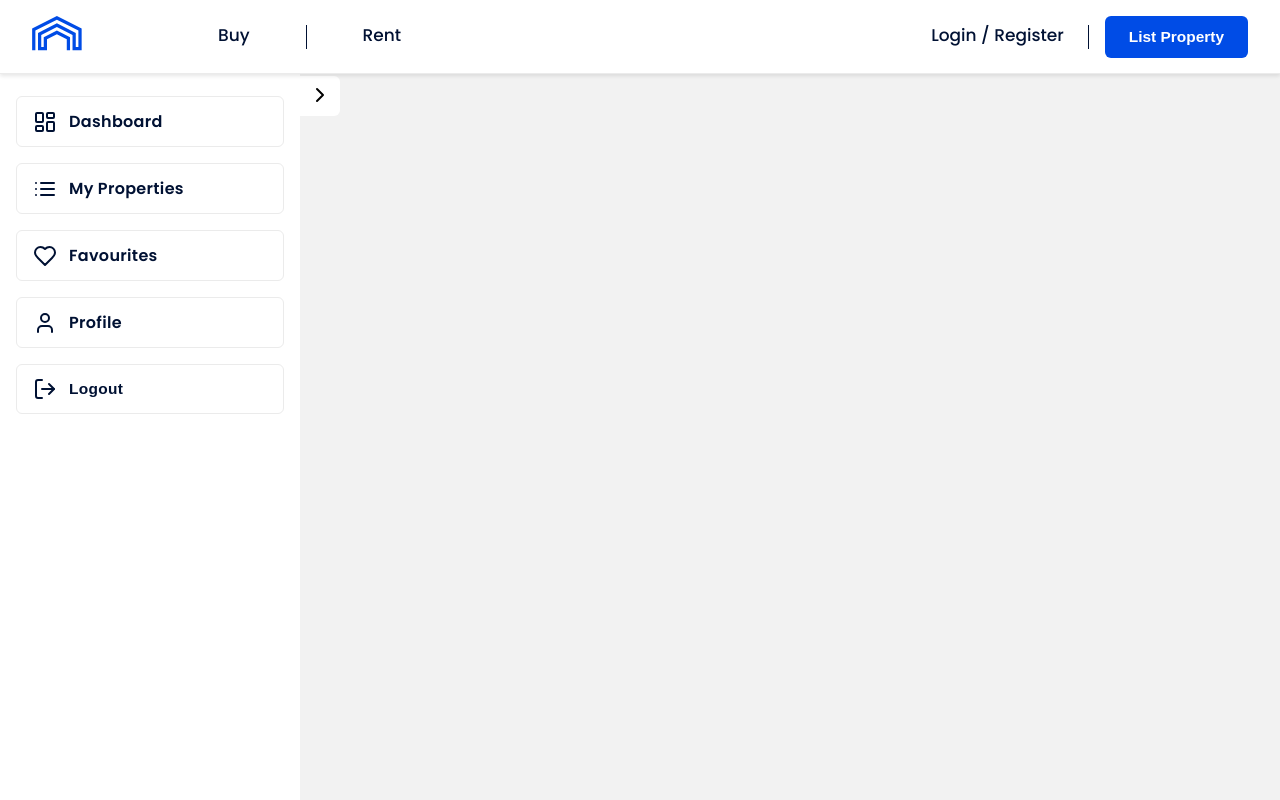
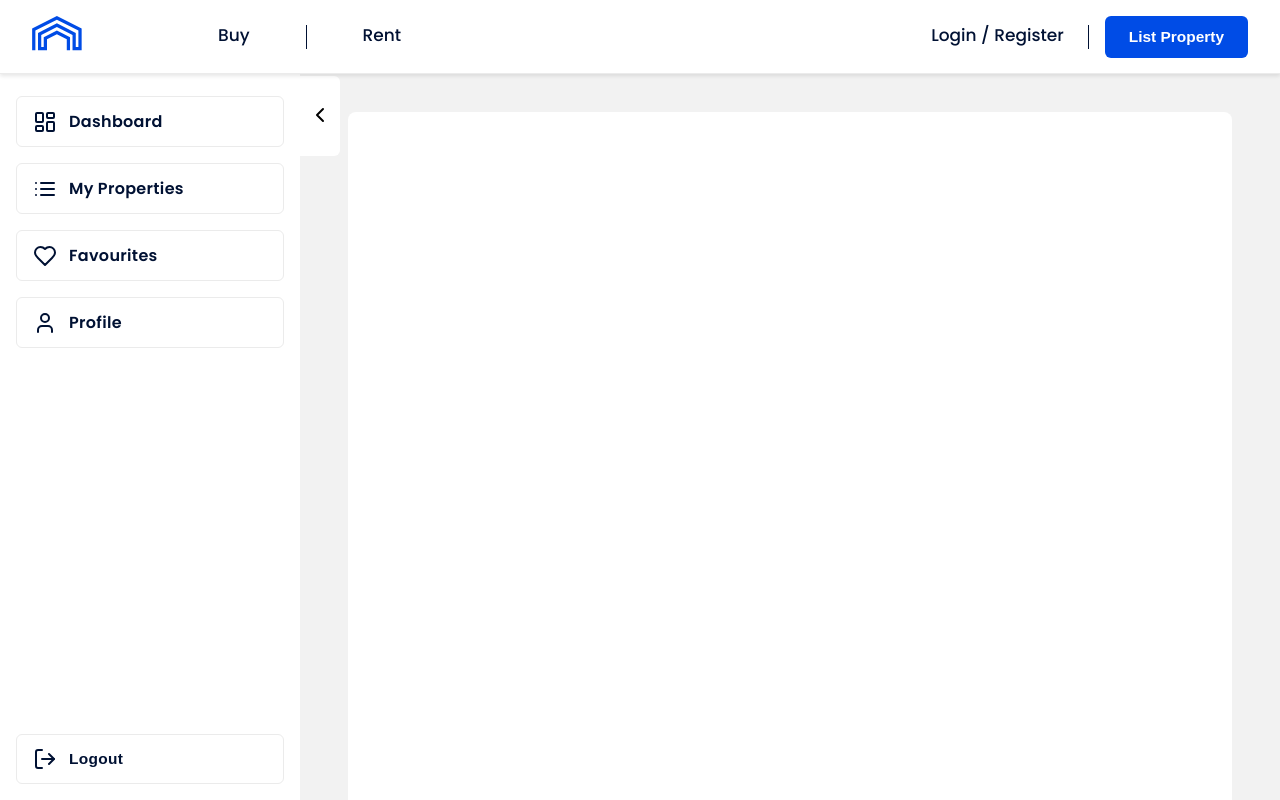
Before and after one commit to FarazAhmad541/t3-realestate, a Next.js app: page /user/dashboard in a window 1280 px wide. Built offline with nearby package versions, Linux system fonts and the light colour scheme; no server answers.

Commit message:
added sidenav and fixed dashboard container to take remaining space

```diff
--- a/src/app/user/_components/Sidebar/Sidebar.module.css
+++ b/src/app/user/_components/Sidebar/Sidebar.module.css
@@ -1,5 +1,7 @@
 .sidebar {
-    position: relative;
+    position: fixed;
+    left: 0;
+    top: 0;
     width: 300px;
     background-color: var(--clr-light);
     padding: var(--space-lg);
@@ -11,7 +13,7 @@
     gap: var(--space-lg);
     justify-content: flex-start;
     color: var(--clr-dark);
-    transform: all 0.3s ease;
+    transition: transform 0.3s ease;
 }
 
 .sidenav_link,
@@ -28,6 +30,7 @@
     width: 100%;
     font-weight: 600;
 }
+
 .sidenav_link:hover,
 .logout_button:hover {
     background-color: var(--clr-primary-accent);
@@ -38,24 +41,27 @@
     top: 4.75rem;
     right: -2.5rem;
     width: 40px;
-    height: 40px;
+    height: 80px;
     border-radius: 0 var(--radius-md) var(--radius-md) 0;
     background-color: var(--clr-light);
     border: none;
     cursor: pointer;
+    z-index: 1001;
 }
 
 .open_menu {
     transform: translateX(0);
-    transition: all 0.3s ease;
 }
 
 .close_menu {
     transform: translateX(-100%);
-    transition: all 0.3s ease;
 }
 
 .logout_button {
     font-size: var(--fs-300);
-    justify-self: flex-end;
+    margin-top: auto;
 }
+
+.dashboard_icon {
+    flex-shrink: 0;
+}
--- a/src/app/user/_components/Sidebar/Sidebar.tsx
+++ b/src/app/user/_components/Sidebar/Sidebar.tsx
@@ -11,29 +11,21 @@ import {
     User,
 } from 'lucide-react';
 
-import { useState } from 'react';
-
 import Link from 'next/link';
 
 import styles from './Sidebar.module.css';
 
-export default function Sidebar() {
-    const [isOpen, setIsOpen] = useState(false);
-    const [shouldAnimate, setShouldAnimate] = useState(false);
+interface SidebarProps {
+    isVisible: boolean;
+    onToggle: () => void;
+}
 
-    function handleClick() {
-        setShouldAnimate(true);
-        setIsOpen(!isOpen);
-    }
+export default function Sidebar({ isVisible, onToggle }: SidebarProps) {
     return (
         <div
             className={clsx(
                 styles.sidebar,
-                !shouldAnimate
-                    ? ''
-                    : isOpen
-                      ? styles.open_menu
-                      : styles.close_menu,
+                isVisible ? styles.open_menu : styles.close_menu,
             )}
         >
             <Link href="/user/dashboard" className={styles.sidenav_link}>
@@ -56,8 +48,8 @@ export default function Sidebar() {
                 <LogOut className={styles.dashboard_icon} />
                 <p>Logout</p>
             </button>
-            <button onClick={handleClick} className={styles.menu_trigger}>
-                {isOpen ? (
+            <button onClick={onToggle} className={styles.menu_trigger}>
+                {isVisible ? (
                     <ChevronLeft className={styles.dashboard_icon} />
                 ) : (
                     <ChevronRight className={styles.dashboard_icon} />
--- a/src/app/user/dashboard/dashboard.module.css
+++ /dev/null
@@ -1,6 +0,0 @@
-.container {
-    background-color: var(--clr-light);
-    margin: 3rem;
-    width: 100%;
-    height: 500px;
-}
--- a/src/app/user/dashboard/page.tsx
+++ b/src/app/user/dashboard/page.tsx
@@ -1,8 +1,5 @@
-/**
- * TODO: The layout is not rendering the dashboard route
- */
-import styles from './dashboard.module.css';
+'use client';
 
 export default function Page() {
-    <div className={styles.container}>Dashboard</div>;
+    return <div></div>;
 }
--- /dev/null
+++ b/src/app/user/layout.module.css
@@ -0,0 +1,25 @@
+.layout {
+    background-color: var(--clr-light-accent);
+    display: flex;
+    width: 100vw;
+    height: 100vh;
+    overflow: hidden;
+}
+
+.container {
+    background-color: var(--clr-light);
+    margin: 3rem;
+    margin-top: 7rem;
+    flex-grow: 1;
+    min-height: calc(100vh - 6rem);
+    transition:
+        margin-left 0.3s ease,
+        width 0.3s ease;
+    overflow: auto;
+    margin-left: calc(300px + 3rem); /* Sidebar width + original left margin */
+    border-radius: var(--radius-lg);
+}
+
+.fullWidth {
+    margin-left: 3rem; /* Only the original left margin when sidebar is hidden */
+}
--- a/src/app/user/layout.tsx
+++ b/src/app/user/layout.tsx
@@ -1,11 +1,27 @@
+'use client';
+
+import { useState } from 'react';
+
 import Sidebar from './_components/Sidebar/Sidebar';
-import styles from './layput.module.css';
+import styles from './layout.module.css';
 
-export default function Layout({ children }: { children: React.ReactNode }) {
+export default function Layout({
+    children,
+}: Readonly<{ children: React.ReactNode }>) {
+    const [isSidebarVisible, setIsSidebarVisible] = useState(true);
+
+    const toggleSidebar = () => {
+        setIsSidebarVisible(!isSidebarVisible);
+    };
+
     return (
         <div className={styles.layout}>
-            <Sidebar />
-            {children}
+            <Sidebar isVisible={isSidebarVisible} onToggle={toggleSidebar} />
+            <div
+                className={`${styles.container} ${isSidebarVisible ? '' : styles.fullWidth}`}
+            >
+                {children}
+            </div>
         </div>
     );
 }
--- a/src/app/user/layput.module.css
+++ /dev/null
@@ -1,7 +0,0 @@
-.layout {
-    background-color: var(--clr-light-accent);
-    display: flex;
-    align-items: flex-start;
-    justify-content: space-between;
-    width: 100vw;
-}
```
